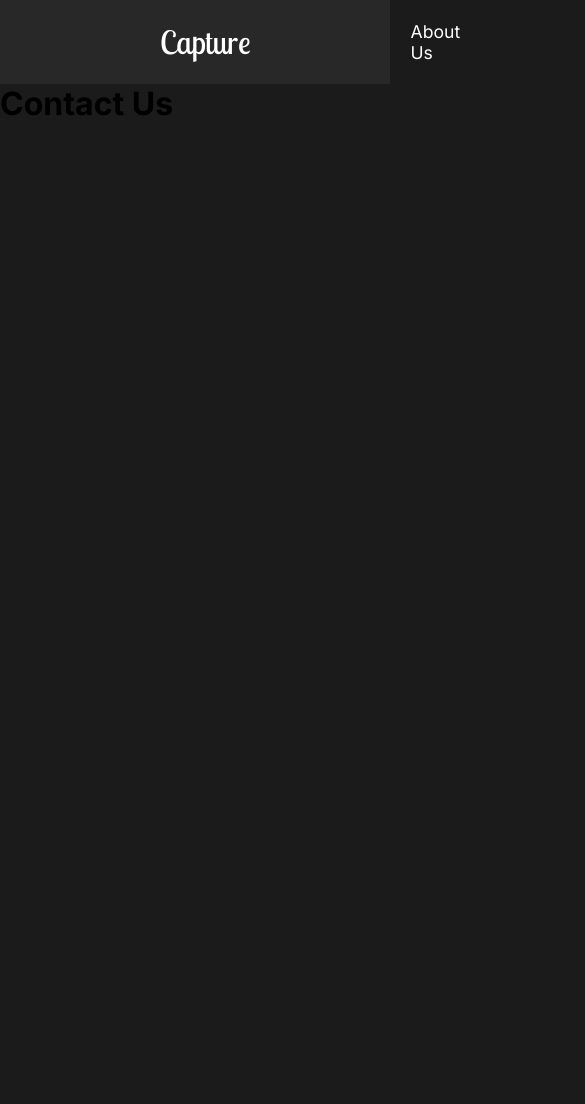
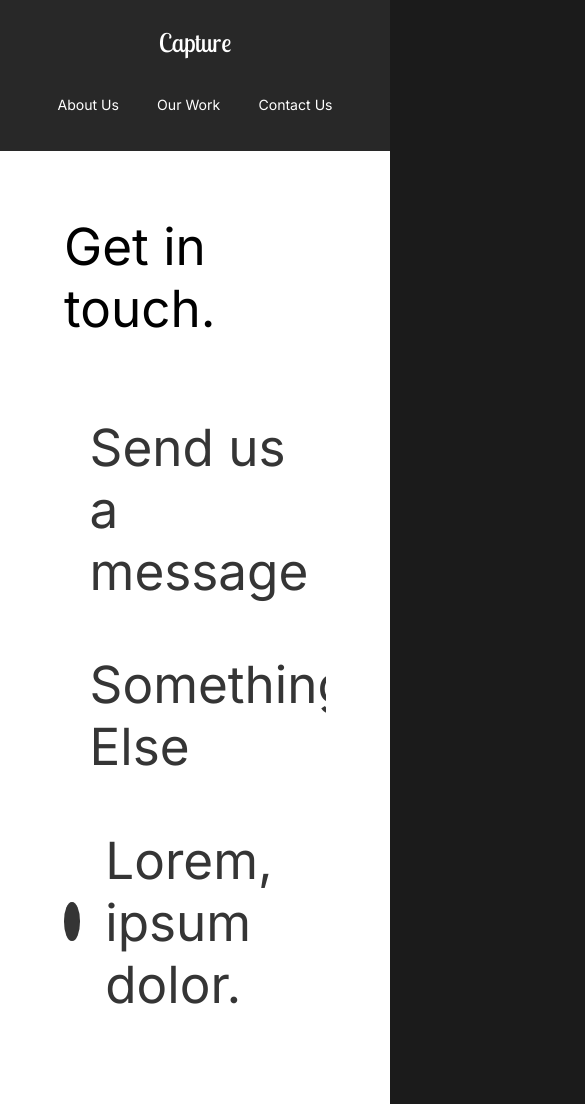
Before and after one commit to judeclark19/capture, a React (Create React App) app: page /contact in a window 390 px wide. Shown: the top 1104 px of the page, 585 px wide, since content can reach past the window. Before the commit the page ends 844 px from the top, so only its background shows below. Built offline with nearby package versions, Linux system fonts and the light colour scheme.

Commit message:
added media queries

```diff
--- a/src/App.js
+++ b/src/App.js
@@ -17,7 +17,6 @@ import Nav from "./components/Nav";
 
 function App() {
   const location = useLocation();
-  console.log(location);
 
   return (
     <div className="App">
--- a/src/components/About.jsx
+++ b/src/components/About.jsx
@@ -30,7 +30,9 @@ function AboutUs() {
           consectetur adipisicing elit. Nisi vel veritatis a necessitatibus
           architecto!
         </motion.p>
-        <motion.button variants={fade}>Contact Us</motion.button>
+        <motion.button variants={fade} id="targetme">
+          Contact Us
+        </motion.button>
       </DescriptionDiv>
       <ImageDiv>
         <motion.img
--- a/src/components/GlobalStyle.jsx
+++ b/src/components/GlobalStyle.jsx
@@ -8,9 +8,17 @@ const GlobalStyle = createGlobalStyle`
     box-sizing: border-box;
 }
 
+
+html{
+    @media (max-width:1680px){
+        font-size:80%;
+    }
+}
+
 body{
     background: #1b1b1b;
     font-family: 'Inter', sans-serif;
+    overflow-x:hidden;
 }
 
 button{
--- a/src/components/Nav.jsx
+++ b/src/components/Nav.jsx
@@ -33,6 +33,9 @@ const NAV = styled.nav`
   align-items: center;
   padding: 1rem 10rem;
   background-color: #282828;
+  position: sticky;
+  top: 0;
+  z-index: 10;
   a {
     color: white;
     text-decoration: none;
@@ -57,6 +60,26 @@ const NAV = styled.nav`
   #logo {
     font-size: 2rem;
   }
+
+  @media (max-width: 1300px) {
+    flex-direction: column;
+    /* padding: 2rem 0rem; */
+    padding: 1rem;
+    ul {
+      padding: 2rem;
+      justify-content: space-around;
+      width: 100%;
+    }
+
+    li {
+      padding: 0;
+    }
+
+    #logo {
+      display: inline-block;
+      margin: 1rem;
+    }
+  }
 `;
 
 export default Nav;
--- /dev/null
+++ b/src/components/ScrollToTop.jsx
@@ -0,0 +1,13 @@
+import React, { useEffect } from "react";
+import { useLocation } from "react-router-dom";
+
+function ScrollToTop() {
+  const { pathname } = useLocation();
+  useEffect(() => {
+    window.scroll({ top: 0, left: 0 });
+  }, [pathname]);
+
+  return null;
+}
+
+export default ScrollToTop;
--- a/src/components/Services.jsx
+++ b/src/components/Services.jsx
@@ -65,19 +65,29 @@ const ServicesDiv = styled(SectionDiv)`
   }
 
   p {
+    /* border: 1px dashed blue; */
     width: 70%;
     padding: 2rem 0rem 4rem 0rem;
   }
 `;
 
 const CARDS = styled.div`
+  /* border: 1px dashed white; */
   display: flex;
   flex-wrap: wrap;
+  @media (max-width: 1300px) {
+    justify-content: center;
+  }
 `;
 
 const CARD = styled.div`
-  /* border: 1px dashed white; */
-  flex-basis: 20rem;
+  /* border: 1px dashed gray; */
+  display: flex;
+  flex-direction: column;
+  align-items: center;
+  justify-content: center;
+
+  /* flex-basis: 20rem; */
   .icon {
     display: flex;
     align-items: center;
--- a/src/pages/AboutUs.jsx
+++ b/src/pages/AboutUs.jsx
@@ -1,4 +1,5 @@
 import React from "react";
+import ScrollToTop from "../components/ScrollToTop";
 //Animation
 import { motion } from "framer-motion";
 import { pageAnimation } from "../animation";
@@ -15,6 +16,7 @@ function AboutUs() {
       initial="hidden"
       animate="show"
     >
+      <ScrollToTop />
       <About />
       <Services />
       <FAQ />
--- a/src/pages/ContactUs.jsx
+++ b/src/pages/ContactUs.jsx
@@ -1,19 +1,81 @@
 import React from "react";
+import styled from "styled-components";
+import ScrollToTop from "../components/ScrollToTop";
 //Animation
 import { motion } from "framer-motion";
-import { pageAnimation } from "../animation";
+import { pageAnimation, titleAnimation } from "../animation";
 
 function ContactUs() {
   return (
-    <motion.div
+    <CONTACT
       variants={pageAnimation}
       initial="hidden"
       animate="show"
       exit="exit"
+      style={{ background: "white" }}
     >
-      <h1>Contact Us</h1>
-    </motion.div>
+      <ScrollToTop />
+      <TITLE>
+        <HIDE>
+          <motion.h2 variants={titleAnimation}>Get in touch.</motion.h2>
+        </HIDE>
+      </TITLE>
+      <div>
+        <HIDE>
+          <SOCIAL variants={titleAnimation}>
+            <CIRCLE />
+            <h2>Send us a message</h2>
+          </SOCIAL>
+        </HIDE>
+        <HIDE>
+          <SOCIAL variants={titleAnimation}>
+            <CIRCLE />
+            <h2>Something Else</h2>
+          </SOCIAL>
+        </HIDE>
+        <HIDE>
+          <SOCIAL variants={titleAnimation}>
+            <CIRCLE />
+            <h2>Lorem, ipsum dolor.</h2>
+          </SOCIAL>
+        </HIDE>
+      </div>
+    </CONTACT>
   );
 }
 
+const CONTACT = styled(motion.div)`
+  padding: 5rem 10rem;
+  color: #353535;
+  min-height: 90vh;
+
+  @media (max-width: 1300px) {
+    padding: 5rem;
+  }
+`;
+
+const TITLE = styled.div`
+  margin-bottom: 4rem;
+  color: black;
+`;
+
+const HIDE = styled.div`
+  overflow: hidden;
+`;
+
+const SOCIAL = styled(motion.div)`
+  display: flex;
+  align-items: center;
+  h2 {
+    margin: 2rem;
+  }
+`;
+
+const CIRCLE = styled.div`
+  border-radius: 50%;
+  width: 3rem;
+  height: 3rem;
+  background: #353535;
+`;
+
 export default ContactUs;
--- a/src/pages/MovieDetail.jsx
+++ b/src/pages/MovieDetail.jsx
@@ -6,6 +6,7 @@ import { MovieState } from "../movieState";
 //Animation
 import { motion } from "framer-motion";
 import { pageAnimation } from "../animation";
+import ScrollToTop from "../components/ScrollToTop";
 
 //MAIN COMPONENT
 function MovieDetail() {
@@ -30,6 +31,7 @@ function MovieDetail() {
           animate="show"
           exit="exit"
         >
+          <ScrollToTop />
           <HEADLINE>
             <h2>{movie.title}</h2>
             <img src={movie.mainImg} alt={movie.title} />
@@ -98,6 +100,11 @@ const AWARDS = styled.div`
   margin: 5rem 10rem;
   align-items: center;
   justify-content: space-around;
+
+  @media (max-width: 1300px) {
+    display: block;
+    margin: 3rem;
+  }
 `;
 
 const AWARD = styled.div`
--- a/src/pages/OurWork.jsx
+++ b/src/pages/OurWork.jsx
@@ -5,6 +5,7 @@ import { Link } from "react-router-dom";
 //Animation
 import { motion } from "framer-motion";
 import { useScroll } from "../components/useScroll";
+import ScrollToTop from "../components/ScrollToTop";
 import {
   pageAnimation,
   fade,
@@ -31,6 +32,7 @@ function OurWork() {
       exit="exit"
       style={{ background: "#fff" }}
     >
+      <ScrollToTop />
       <motion.div variants={sliderContainer}>
         <Frame1 variants={slider}></Frame1>
         <Frame2 variants={slider}></Frame2>
@@ -77,6 +79,10 @@ const WORK = styled(motion.div)`
   h2 {
     padding: 1rem 0rem;
   }
+
+  @media (max-width: 1300px) {
+    padding: 2rem 2rem;
+  }
 `;
 
 const MOVIE = styled(motion.div)`
--- a/src/styles.js
+++ b/src/styles.js
@@ -8,15 +8,26 @@ export const SectionDiv = styled(motion.div)`
   justify-content: space-between;
   color: white;
   padding: 5rem 10rem;
+
+  @media (max-width: 1300px) {
+    display: block;
+    padding: 2rem 2rem;
+    text-align: center;
+  }
 `;
 
 export const DescriptionDiv = styled.div`
   flex: 1;
   padding-right: 5rem;
   z-index: 2;
-
   h2 {
     font-weight: lighter;
+  }
+  @media (max-width: 1300px) {
+    padding: 0;
+    button {
+      margin: 2rem 0rem 5rem 0rem;
+    }
   }
 `;
 
```
